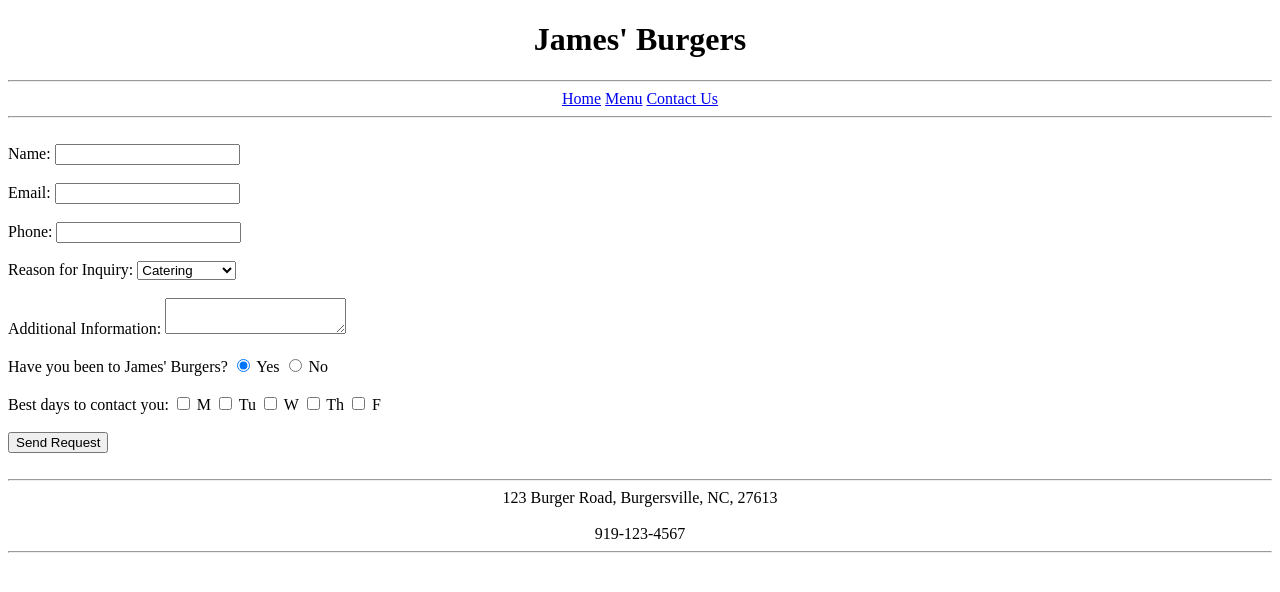
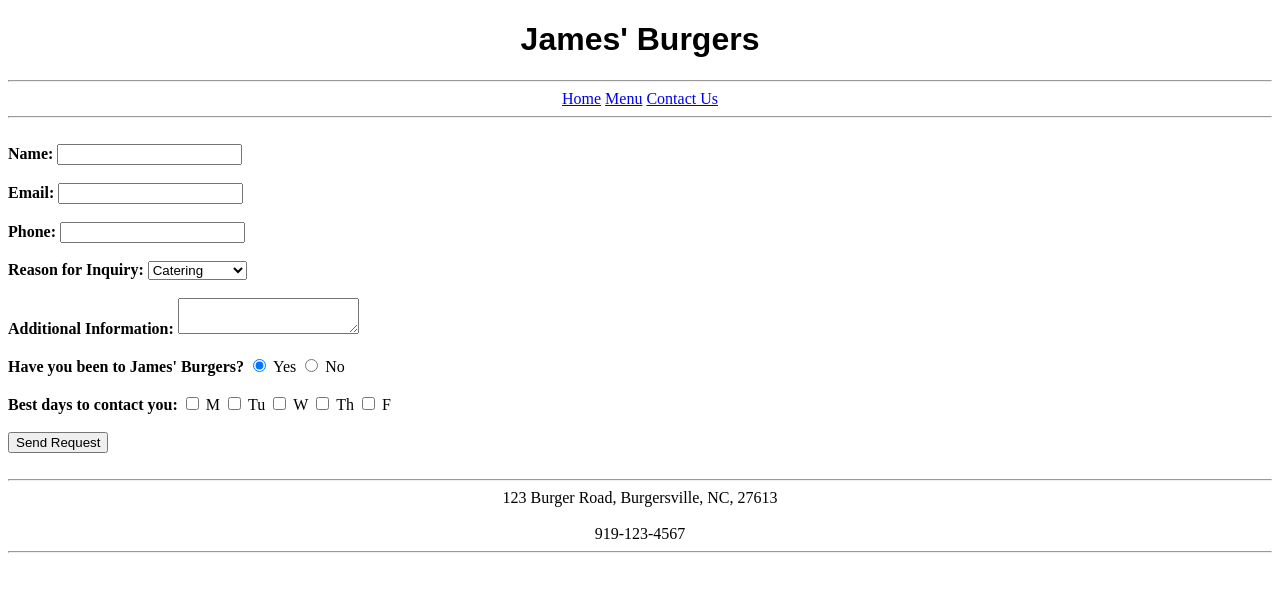
Before and after one commit to jamesmlee/intro-course-stuff, a plain HTML site: page Restaurant Site/contact.html in a window 1280 px wide. Drawn offline with Linux system fonts and the light colour scheme.

Commit message:
Restaurant Site V3

```diff
--- a/Restaurant Site/contact.html
+++ b/Restaurant Site/contact.html
@@ -36,15 +36,15 @@
         <textarea name="additionalInfo">
         </textarea> <br/> <br/>
         Have you been to James' Burgers?
-        <input type="radio" name="answer" value="Yes" checked/> Yes
-        <input type="radio" name="answer" value="No" /> No
+        <input type="radio" name="answer" value="Yes" checked/> <span style="font-weight:normal">Yes</span>
+        <input type="radio" name="answer" value="No" /> <span style="font-weight:normal">No</span>
         <br/> <br/>
         Best days to contact you:
-        <input type="checkbox" name="checked" value="M" /> M
-        <input type="checkbox" name="checked" value="Tu" /> Tu
-        <input type="checkbox" name="checked" value="W" /> W
-        <input type="checkbox" name="checked" value="Th" /> Th
-        <input type="checkbox" name="checked" value="F" /> F
+        <input type="checkbox" name="checked" value="M" /> <span style="font-weight:normal">M</span>
+        <input type="checkbox" name="checked" value="Tu" /> <span style="font-weight:normal">Tu</span>
+        <input type="checkbox" name="checked" value="W" /> <span style="font-weight:normal">W</span>
+        <input type="checkbox" name="checked" value="Th" /> <span style="font-weight:normal">Th</span>
+        <input type="checkbox" name="checked" value="F" /> <span style="font-weight:normal">F</span>
         <br/> <br/>
         <input type="submit" value="Send Request">
         </form>
--- a/Restaurant Site/restaurantStyles.css
+++ b/Restaurant Site/restaurantStyles.css
@@ -1,3 +1,24 @@
 div {
     text-align: center;
 }
+
+h1 {
+    font-family: fantasy;
+}
+
+h3 {
+    font-size: large;
+}
+
+p {
+    font-size: medium;
+    text-align: left;
+}
+
+#HomeBackgroundColor {
+    background-color: burlywood;
+}
+
+form {
+    font-weight: bold;
+}
```
Also changed, not shown: Restaurant Site/home.html (+2 -1 lines), Restaurant Site/menu.html (+4 -1 lines).
